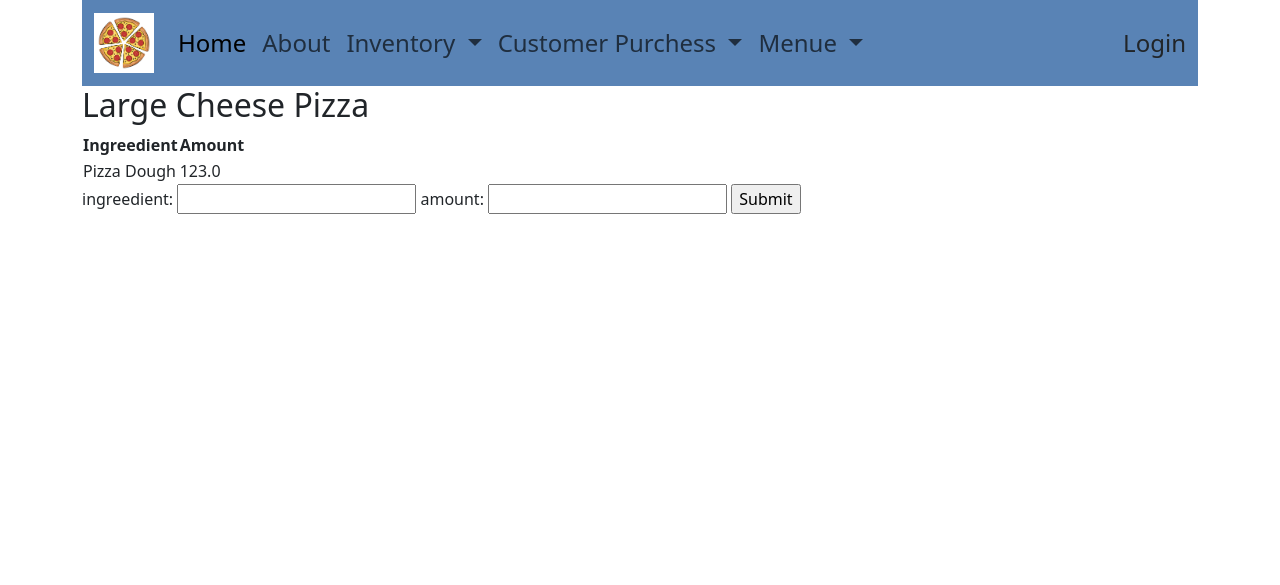
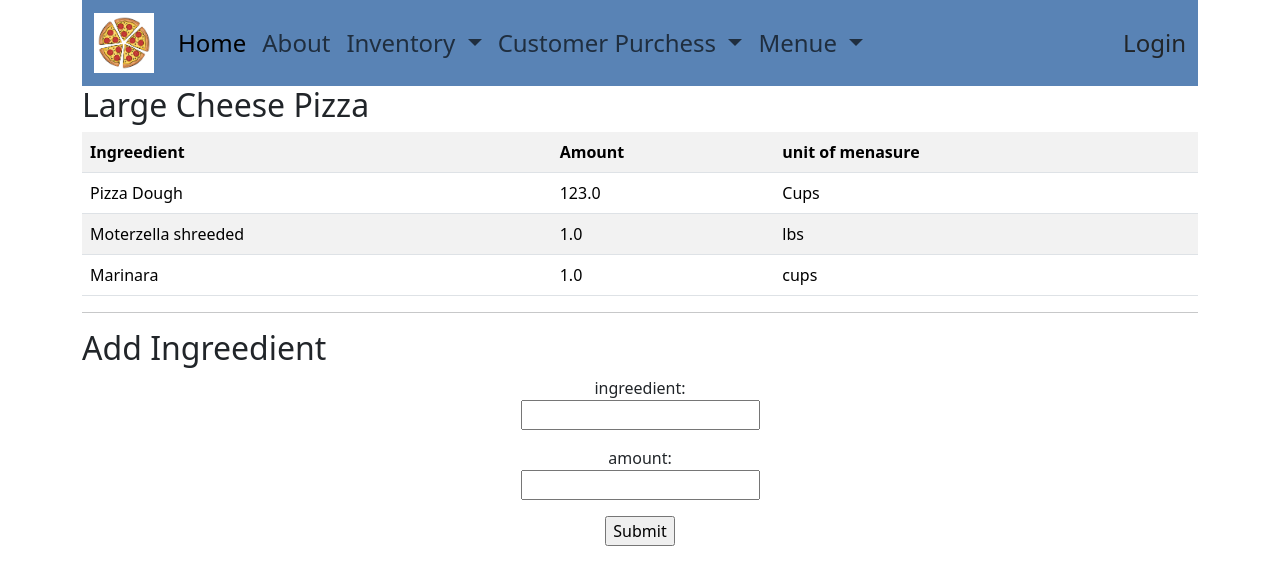
Before and after one commit to kadarcm/DjangoDelights, a Django app: a page that uses pizzaman/templates/pizzaman/base.html in a window 1280 px wide. Shown: the top 585 px of the page. Run offline with Django 4.2, Linux system fonts and the light colour scheme; data comes from the database, SQL or seed files in the repository.

Commit message:
Sales part 1

```diff
--- a/pizzaman/models.py
+++ b/pizzaman/models.py
@@ -18,9 +18,12 @@ class Inventory(models.Model):
         return f'{self.item} {self.amount_on_hand} {self.unit_measure}'
 
 class Sales(models.Model):
-    transaction_id =models.BigIntegerField(primary_key=True)
-    total_amount= models.FloatField(null =False)
-    dt =models.DateTimeField(default= dt.now)
+    sale_status= (("open","o"), ("closed","c"), ("canceled","x"), ("didnt pay","r"))
+    transaction_id =models.BigAutoField(primary_key=True)
+    total_amount= models.FloatField(default = 0)
+    dt =models.DateTimeField(default= dt.now, db_index=True)
+    status = models.CharField(max_length=20, choices= sale_status, db_index=True, default='o')
+
 
     def __str__(self):
         return f'{self.transaction_id} for {self.total_amount} on {self.dt}'
@@ -43,8 +46,10 @@ class Recipe_list(models.Model):
 
 
 class SalesLines(models.Model):
+    line_id = models.BigAutoField(primary_key=True, default=0)
     transaction_id= models.ForeignKey(Sales, on_delete =models.CASCADE)
     entree =models.ForeignKey(Inventory, on_delete = models.SET_NULL, null=True)
+    qty =models.IntegerField(default =0)
 
     def __str__(self):
         return f'{self.transaction_id} item {self.entree}'
--- a/pizzaman/templates/pizzaman/base.html
+++ b/pizzaman/templates/pizzaman/base.html
@@ -40,7 +40,7 @@
                   Customer Purchess
                 </a>
                 <ul class="dropdown-menu">
-                  <li><a class="dropdown-item" href="#">Sale</a></li>
+                  <li><a class="dropdown-item" href="{% url 'sale_add' %}">Sale</a></li>
                   <li><hr class="dropdown-divider"></li>
                   <li><a class="dropdown-item" href="#">Todays Sales</a></li>
                   <li><hr class="dropdown-divider"></li>
--- a/pizzaman/templates/pizzaman/recipe.html
+++ b/pizzaman/templates/pizzaman/recipe.html
@@ -4,21 +4,25 @@
 
 <h2>{{ entree }}</h2>
 
-<table>
+<table class="table table-striped">
     <tr>
         <th>Ingreedient</th>
         <th>Amount</th>
+        <th>unit of menasure </th>
     </tr>
     {% for ind in recipe_itms %}
     <tr>
         <td>{{ ind.inventory.item }}</td>
         <td>{{ ind.recipe_amount_used }}</td>
+        <td> {{ ind.inventory.unit_measure }} </td>
     </tr>
     {% endfor %}
 </table>
-
-<form action="" method="post">
+<hr>
+<h2>Add Ingreedient</h2>
+<form action="" method="post" class="text-center w-25 mx-auto">
     {% csrf_token %}
+<p>
 <label>ingreedient: <input type="text" list="ingredient" name="inventory" /></label>
 
 <datalist id="ingredient">
@@ -26,10 +30,11 @@
     <option value="{{itm.item}}">
     {% endfor %}
 </datalist>
+</p>
 
-<label>amount: <input type="float"  name="recipe_amount_used" /></label>
+<p><label>amount: <input type="float"  name="recipe_amount_used" /></label></p>
 
-<input  type="submit" value="Submit">
+<p><input  type="submit" value="Submit"></p>
 
 </form>
 {% endblock %}
--- a/pizzaman/urls.py
+++ b/pizzaman/urls.py
@@ -11,4 +11,5 @@ path("menu", MenuListView.as_view(), name="menu_list"),
 path("menu/<pk>/update", UpdateMenuView.as_view(), name="menu_update"),
 path("menu_add", CreateMenueView.as_view(), name="menu_add"),
 path("recipe/<menu_pk>", menu_recipe, name="recipe_add"),
+path("sale", sale_view, name='sale_add')
 ]
--- a/pizzaman/views.py
+++ b/pizzaman/views.py
@@ -68,3 +68,12 @@ def menu_recipe(request, menu_pk):
         form.clean()
 
     return render(request, template_name='pizzaman\\recipe.html', context=context)
+
+def sale_view(request):
+    curent_sale = Sales.objects.filter(status='o').first()
+    if not curent_sale  :
+        curent_sale= Sales()
+        curent_sale.save()
+    context={'sales':curent_sale, "entrees":list(curent_sale.saleslines_set.all())}
+    print(context)
+    return render(request, template_name="pizzaman/sale.html", context=context)
```
Also changed, not shown: pizzaman/templates/pizzaman/sale.html (added, +21 -0 lines), db.sqlite3, pizzaman/migrations/0003_remove_saleslines_id_saleslines_line_id_and_more.py (added), pizzaman/migrations/0004_sales_status_alter_sales_dt.py (added).
